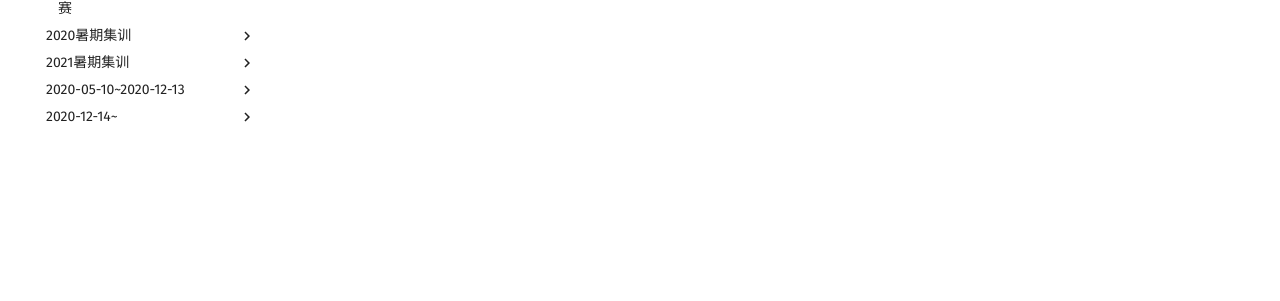
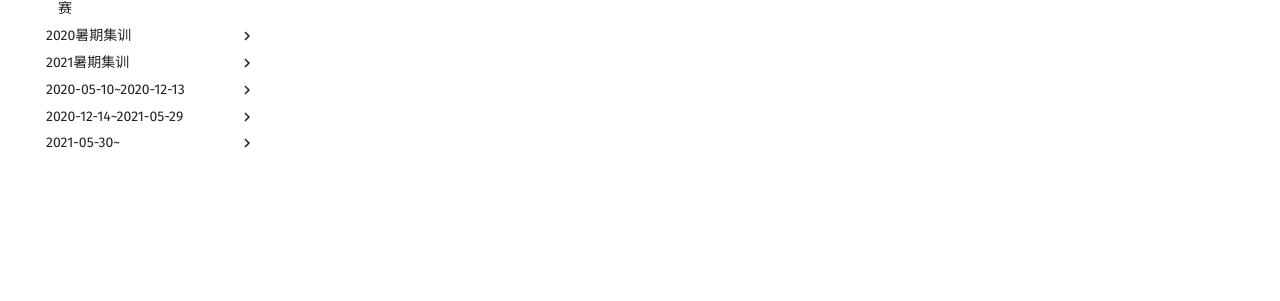
Before and after one commit to Kaguya-samaWannaMeAC/kaguya-samawannameac.github.io, an MkDocs documentation site: the page built from docs/contest/2020-10-25 2020 CCPC 威海站.md, in a window 1280 px wide. Shown: the part 358-659 px from the top of the page. Built offline with MkDocs 1.6.1 and Material for MkDocs 9.7.7, drawn with Linux system fonts in a browser that asks for light colours; comment, search, counter and statistics services are not loaded.

Commit message:
Update mkdocs.yml

```diff
--- a/mkdocs.yml
+++ b/mkdocs.yml
@@ -132,7 +132,7 @@ nav:
         - 2020-11-21 2015-2016 NEERC Moscow (Undone): contest/2020-11-21 2015-2016 ACM-ICPC, NEERC, Moscow Subregional Contest.md
         - 2020-12-05 2020 CCPC 长春站 (Undone): contest/2020-12-05 2020 CCPC 长春站.md
         - 2020-12-09 2020 CCPC 绵阳站 (Undone): contest/2020-12-09 2020 CCPC 绵阳站.md
-    - 2020-12-14~:
+    - 2020-12-14~2021-05-29:
         - 2020-12-16 XIX Open Cup SPb Div1 (Undone): contest/2020-12-16 XIX Open Cup SPb Div1.md
         - 2020-12-23 XIX Open Cup Korea Div1: contest/2020-12-23 XIX Open Cup Korea Div1.md
         - 2020-12-30 2020 ICPC 南京站 (Undone): contest/2020-12-30 2020 ICPC 南京站.md
@@ -156,6 +156,7 @@ nav:
         - 2021-05-16 2021-05-16 2016 NEERC: contest/2021-05-16 2016 NEERC.md
         - 2021-05-21 Petrozavodsk Summer-2015. Andrew Stankevich Contest 48: contest/2021-05-21 Petrozavodsk Summer-2015. Andrew Stankevich Contest 48.md
         - 2021-05-26 2018 ICPC 焦作站: contest/2021-05-26 2018 ICPC 焦作站.md
+    - 2021-05-30~:
         - 2021-07-01 2018 ICPC 南京站: contest/2021-07-01 2018 ICPC 南京站.md
         - 2021-07-07 XVIII Open Cup named after E.V. Pankratiev. GP of SPb: contest/2021-07-07 XVIII Open Cup named after E.V. Pankratiev. GP of SPb.md
         - 2021-07-20 2021HDU暑期多校第一场: contest/2021-07-20 2021HDU暑期多校第一场.md
```
